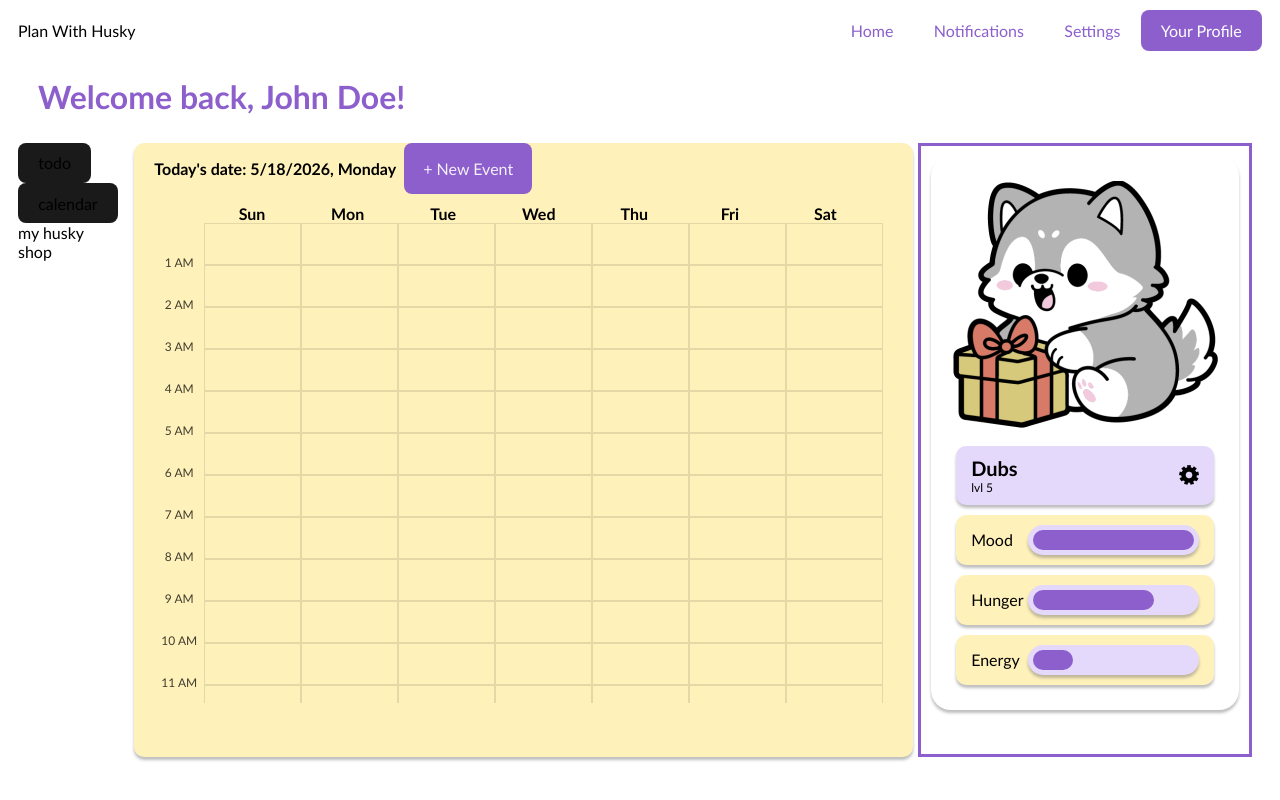
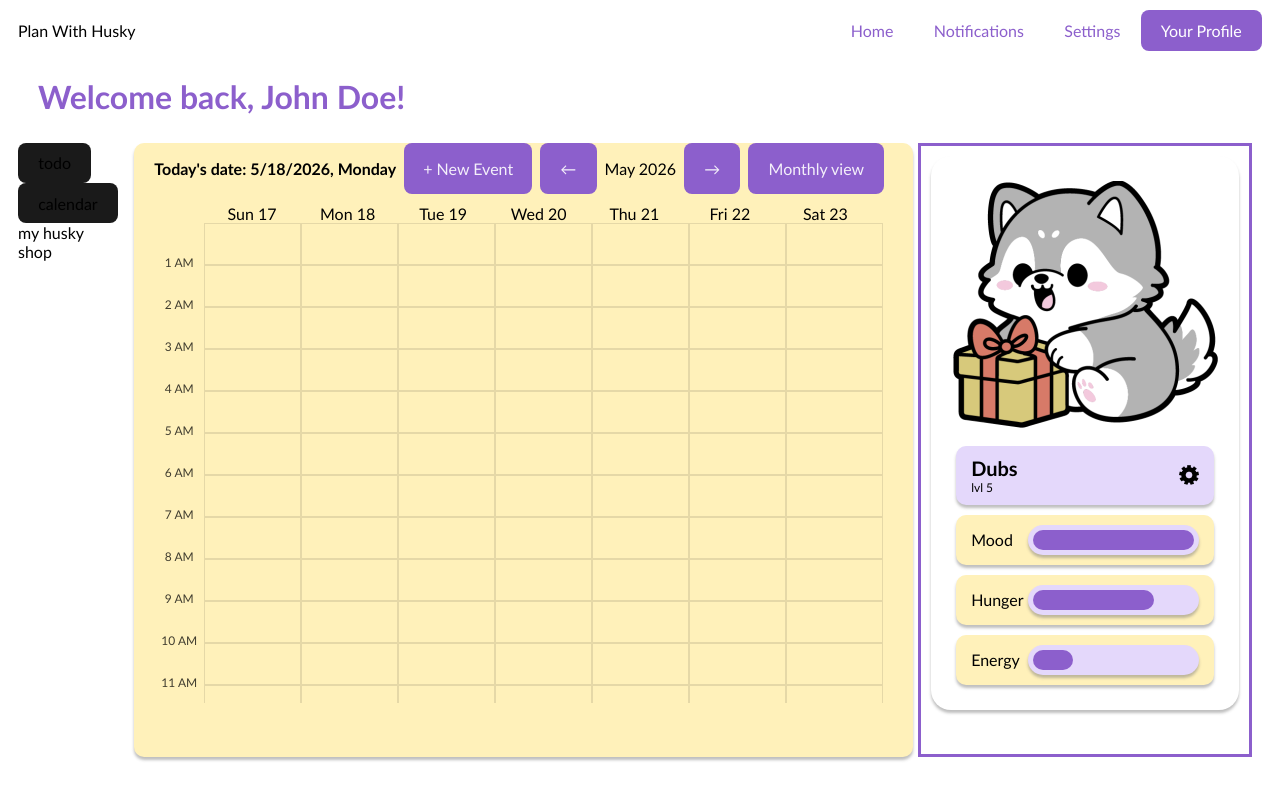
Before and after one commit to hcp-uw/plan-with-husky, a React (Vite) app in the folder frontend/: page /calendar in a window 1280 px wide. Built offline with nearby package versions, Linux system fonts and the light colour scheme.

Commit message:
finished features, have to finish design

```diff
--- /dev/null
+++ b/frontend/src/components/CalendarComponents/MonthView.css
@@ -0,0 +1,23 @@
+.month-grid {
+    display: grid;
+    grid-template-columns: repeat(7, 1fr);
+}
+
+.month-cell {
+    min-height: 100px;
+    border: 1px solid #ddd;
+    padding: 4px;
+}
+
+.date-number {
+    font-weight: bold;
+    margin-bottom: 4px;
+}
+
+.month-event {
+    font-size: 12px;
+    background: #E4D8FB;
+    padding: 2px 4px;
+    margin-top: 2px;
+    border-radius: 4px;
+}
--- /dev/null
+++ b/frontend/src/components/CalendarComponents/MonthView.jsx
@@ -0,0 +1,38 @@
+import { startOfMonth, endOfMonth, eachDayOfInterval, isSameDay } from "date-fns";
+import "./MonthView.css";
+
+export default function MonthView({ currentDate, events, setSelectedEvent }) {
+    const monthStart = startOfMonth(currentDate);
+    const monthEnd = endOfMonth(currentDate);
+
+    const days = eachDayOfInterval({
+        start: monthStart,
+        end: monthEnd
+    });
+
+    return (
+        <div className="month-grid">
+            {days.map(day => (
+                <div key={day.getTime()} className="month-cell">
+                    <div className="date-number">
+                        {day.getDate()}
+                    </div>
+
+                    {events
+                        .filter(e => isSameDay(e.dateTime, day))
+                        .map(event => (
+                            <div
+                                key={event.id}
+                                className="month-event"
+                                onClick={() => setSelectedEvent(event)}
+                            >
+                                {event.name}
+                            </div>
+                        ))
+                    }
+                </div>
+
+            ))}
+        </div>
+    );
+}
--- /dev/null
+++ b/frontend/src/components/CalendarComponents/WeekView.jsx
@@ -0,0 +1,68 @@
+import { isSameDay } from "date-fns";
+
+export default function WeekView ({ events, days, hours, setSelectedEvent }) {
+    const LOCALE = "en-US";
+
+    function formatHour(hour) {
+        if (hour === 0) return "";
+        if (hour < 12 ) return `${hour} AM`;
+        if (hour === 12) return "12 PM";
+
+        return `${hour - 12} PM`;
+    }
+
+
+    return (
+        <div className="calendar">
+            {hours.map((hour) => (
+                <div className="row" key={hour}>
+                    <div className="time">{formatHour(hour)}</div>
+                        {days.map((day) => (
+                            <div className="cell" key={day.toISOString()} data-hour={hour} data-day={day}>
+                                {events
+                                    .filter(e =>
+                                        e.dateTime.getHours() === hour &&
+                                        isSameDay(e.dateTime, day)
+                                    )
+                                    .map(event => {
+                                        const minuteOffset =
+                                            (event.dateTime.getMinutes() / 60) * 40;
+                                        const visualDuration =
+                                            Math.max(event.duration, 15);
+                                        const eventHeight =
+                                            (visualDuration / 60) * 40;
+
+                                        return (
+                                            <div
+                                                key={event.id}
+                                                className="event-item"
+                                                onClick={() => setSelectedEvent(event)}
+                                                style={{
+                                                    position: "absolute",
+                                                    top: `${minuteOffset}px`,
+                                                    height: `${eventHeight}px`
+                                                }}
+                                            >
+                                                <p className="event-name">{event.name}</p>
+                                                <p className="event-time">
+                                                    {event.dateTime.toLocaleTimeString(LOCALE, {
+                                                        hour: "numeric",
+                                                        minute: "2-digit"
+                                                    })}{" "}
+                                                    -{" "}
+                                                    {event.endDateTime.toLocaleTimeString(LOCALE, {
+                                                        hour: "numeric",
+                                                        minute: "2-digit"
+                                                    })}
+                                                </p>
+                                            </div>
+                                        );
+                                    })
+                                }
+                            </div>
+                        ))}
+                </div>
+            ))}
+        </div>
+    );
+}
--- a/frontend/src/components/CalendarComponents/WeeklyView.css
+++ b/frontend/src/components/CalendarComponents/WeeklyView.css
@@ -33,6 +33,11 @@
     font-weight: bold;
 }
 
+.headerDays p {
+    margin: 0;
+    font-weight: 100;
+}
+
 .timeSpacer {
     width: 50px;
 }
@@ -40,3 +45,13 @@
 .scrollbarSpacer {
     width: 20px;
 }
+
+.arrow-button {
+    background-color: #8C5FCC;
+    color: rgba(255, 255, 255, 0.9);
+}
+
+.view-button {
+    background-color: #8C5FCC;
+    color: rgba(255, 255, 255, 0.9);
+}
--- a/frontend/src/components/CalendarComponents/WeeklyViewHeader.jsx
+++ b/frontend/src/components/CalendarComponents/WeeklyViewHeader.jsx
@@ -1,8 +1,6 @@
-import { useState } from "react";
-
 import "./WeeklyView.css";
 
-export default function WeeklyViewHeader({ onAddClick }) {
+export default function WeeklyViewHeader({ onAddClick, currentWeek, currentDate, onPrevWeek, onNextWeek, onPrevMonth, onNextMonth, days, view, setView }) {
     const today = new Date();
     const weekday = today.toLocaleDateString("en-US", {
         weekday: "long",
@@ -13,17 +11,45 @@ export default function WeeklyViewHeader({ onAddClick }) {
             <div className="topRow">
                 <p className="headerDate">Today's date: {today.toLocaleDateString()}, {weekday}</p>
                 <button className="addEventButton" onClick={onAddClick}>+ New Event</button>
+                <button onClick={view === "week" ? onPrevWeek : onPrevMonth} className="arrow-button">
+                    ←
+                </button>
+                <p>
+                    {view === "week"
+                        ? currentWeek.toLocaleDateString([], {
+                            month: "long",
+                            year: "numeric"
+                        })
+                        : currentDate.toLocaleDateString([], {
+                            month: "long",
+                            year: "numeric"
+                        })
+
+                    }
+
+                </p>
+                <button onClick={view === "week" ? onNextWeek : onNextMonth} className="arrow-button">
+                    →
+                </button>
+                <button onClick={() => setView(view === "week" ? "month" : "week")} className="view-button">
+                    {view === "week" ? "Monthly view" : "Weekly view"}
+                </button>
             </div>
             <div className="week">
                 <div className="timeSpacer" />
 
-                <div className="headerDays">Sun</div>
-                <div className="headerDays">Mon</div>
-                <div className="headerDays">Tue</div>
-                <div className="headerDays">Wed</div>
-                <div className="headerDays">Thu</div>
-                <div className="headerDays">Fri</div>
-                <div className="headerDays">Sat</div>
+                {view === "week" && (
+                    days.map((day) => (
+                    <div key={day.toISOString()} className="headerDays">
+                        <p>
+                            {day.toLocaleDateString("en-US", {
+                                weekday: "short"
+                            })}
+                            {" "}
+                            {day.getDate()}
+                        </p>
+                    </div>
+                )))}
 
                 <div className="scrollbarSpacer" />
             </div>
--- a/frontend/src/components/Task.jsx
+++ b/frontend/src/components/Task.jsx
@@ -14,8 +14,7 @@ export default function Task(props) {
         <div className={styles.check}>
           <input
             type="checkbox"
-            name="option_name"
-            value="option_value"
+            onChange={() => props.onComplete(props.id)}
           ></input>
         </div>
         <div>{desc}</div>
@@ -25,4 +24,4 @@ export default function Task(props) {
       </div>
     </>
   );
-};
+}
--- a/frontend/src/components/TaskScreen.jsx
+++ b/frontend/src/components/TaskScreen.jsx
@@ -34,7 +34,7 @@ export default function TaskScreen ({ onAddTask, onClose }) {
                             onChange={(event) => setPoints(event.target.value)}
                         />
                     </div>
-                    <button onClick={() => onAddTask({ desc, date, categ, points})} style={{color: "white"}}>Add task</button>
+                    <button onClick={() => onAddTask({ id: crypto.randomUUID(), desc, date, categ, points})} style={{color: "white"}}>Add task</button>
                 </div>
             </div>
         </>
--- a/frontend/src/pages/Calendar/Calendar.jsx
+++ b/frontend/src/pages/Calendar/Calendar.jsx
@@ -1,4 +1,5 @@
 import { useState } from "react";
+import { startOfWeek, addDays, format, isSameDay } from "date-fns";
 
 import "./Calendar.css";
 import "../../pages/Home/Home.css";
@@ -11,20 +12,23 @@ import "../../components/CalendarComponents/WeeklyView.css";
 import WeeklyViewHeader from "../../components/CalendarComponents/WeeklyViewHeader";
 import EventAdder from "../../components/CalendarComponents/EventAdder";
 import EventDetails from "../../components/CalendarComponents/EventDetails";
+import WeekView from "../../components/CalendarComponents/WeekView";
+import MonthView from "../../components/CalendarComponents/MonthView";
 
 export default function Calendar () {
     const today = new Date();
-    const days = [0, 1, 2, 3, 4, 5, 6];
-    const hours = []
-    const LOCALE = "en-US";
-
-    for (let i = 0; i < 24; i++) {
-        hours.push(i );
-    }
+    const [currentWeek, setCurrentWeek] = useState(new Date());
+    const [currentDate, setCurrentDate] = useState(new Date());
+    const weekStart = startOfWeek(currentWeek);
+    const days = Array.from({ length: 7 }, (_, i) =>
+        addDays(weekStart, i)
+    );
+    const hours = Array.from({ length: 24 }, (_, i) => i);
 
     const [events, setEvents] = useState([]);
     const [showPopup, setShowPopup] = useState(false);
     const [selectedEvent, setSelectedEvent] = useState(null);
+    const [view, setView] = useState("week");
 
     function addEvent(newEvent) {
         setEvents([...events, newEvent]);
@@ -34,22 +38,47 @@ export default function Calendar () {
         setShowPopup(true);
     }
 
-    function formatHour(hour) {
-        if (hour === 0) return "";
-        if (hour < 12 ) return `${hour} AM`;
-        if (hour === 12) return "12 PM";
-
-        return `${hour - 12} PM`;
-    }
-
     function handleEditEvent(updatedEvent) {
         setEvents(events.map(event =>
-            event == selectedEvent
+            event.id == selectedEvent.id
                 ? updatedEvent
                 : event
         ))
 
         setSelectedEvent(updatedEvent);
+    }
+
+    function handlePrevWeek() {
+        setCurrentWeek(
+            new Date(
+                currentWeek.getTime() - 7 * 24 * 60 * 60 * 1000
+            )
+        );
+    }
+
+    function handleNextWeek() {
+        setCurrentWeek(
+            new Date(
+                currentWeek.getTime() + 7 * 24 * 60 * 60 * 1000
+            )
+        );
+    }
+
+    function handlePrevMonth() {
+        setCurrentDate(
+            new Date(currentDate.setMonth(currentDate.getMonth() - 1))
+        );
+    }
+
+    function handleNextMonth() {
+        setCurrentDate(
+            new Date(currentDate.setMonth(currentDate.getMonth() + 1))
+        );
+    }
+
+    function handleDeleteEvent(id) {
+        setEvents(events.filter(event => event.id !== id));
+        setSelectedEvent(null);
     }
 
     return (
@@ -64,7 +93,18 @@ export default function Calendar () {
             </div>
             <div className="content">
                 <div className="calendar-wrapper">
-                    <WeeklyViewHeader onAddClick={openPopup}/>
+                    <WeeklyViewHeader
+                        onAddClick={openPopup}
+                        currentWeek={currentWeek}
+                        currentDate={currentDate}
+                        onPrevWeek={handlePrevWeek}
+                        onNextWeek={handleNextWeek}
+                        onPrevMonth={handlePrevMonth}
+                        onNextMonth={handleNextMonth}
+                        days={days}
+                        view={view}
+                        setView={setView}
+                    />
                     {showPopup && (
                         <EventAdder
                             onClose={() => setShowPopup(false)}
@@ -76,59 +116,23 @@ export default function Calendar () {
                             event={selectedEvent}
                             onClose={() => setSelectedEvent(null)}
                             onSave={handleEditEvent}
+                            onDelete={handleDeleteEvent}
                         />
                     )}
-                    <div className="calendar">
-                        {hours.map((hour) => (
-                            <div className="row" key={hour}>
-                                <div className="time">{formatHour(hour)}</div>
-                                    {days.map((day) => (
-                                        <div className="cell" key={day} data-hour={hour} data-day={day}>
-                                            {events
-                                                .filter(e =>
-                                                    e.dateTime.getHours() === hour &&
-                                                    e.dateTime.getDay() === day
-                                                )
-                                                .map((event, i) => {
-                                                    const minuteOffset =
-                                                        (event.dateTime.getMinutes() / 60) * 40;
-                                                    const visualDuration =
-                                                        Math.max(event.duration, 15);
-                                                    const eventHeight =
-                                                        (visualDuration / 60) * 40;
-
-                                                    return (
-                                                        <div
-                                                            key={i}
-                                                            className="event-item"
-                                                            onClick={() => setSelectedEvent(event)}
-                                                            style={{
-                                                                position: "absolute",
-                                                                top: `${minuteOffset}px`,
-                                                                height: `${eventHeight}px`
-                                                            }}
-                                                        >
-                                                            <p className="event-name">{event.name}</p>
-                                                            <p className="event-time">
-                                                                {event.dateTime.toLocaleTimeString(LOCALE, {
-                                                                    hour: "numeric",
-                                                                    minute: "2-digit"
-                                                                })}{" "}
-                                                                -{" "}
-                                                                {event.endDateTime.toLocaleTimeString(LOCALE, {
-                                                                    hour: "numeric",
-                                                                    minute: "2-digit"
-                                                                })}
-                                                            </p>
-                                                        </div>
-                                                    );
-                                                })
-                                            }
-                                        </div>
-                                    ))}
-                            </div>
-                        ))}
-                    </div>
+                    {view === "week" ? (
+                        <WeekView
+                            events={events}
+                            days={days}
+                            hours={hours}
+                            setSelectedEvent={setSelectedEvent}
+                        />
+                    ) : (
+                        <MonthView
+                            currentDate={currentDate}
+                            events={events}
+                            setSelectedEvent={setSelectedEvent}
+                        />
+                    )}
                 </div>
             </div>
         </div>
```
Also changed, not shown: frontend/src/components/CalendarComponents/EventAdder.jsx (+7 -3 lines), frontend/src/components/CalendarComponents/EventDetails.jsx (+8 -28 lines), frontend/src/pages/Home/Home.jsx (+8 -2 lines).
